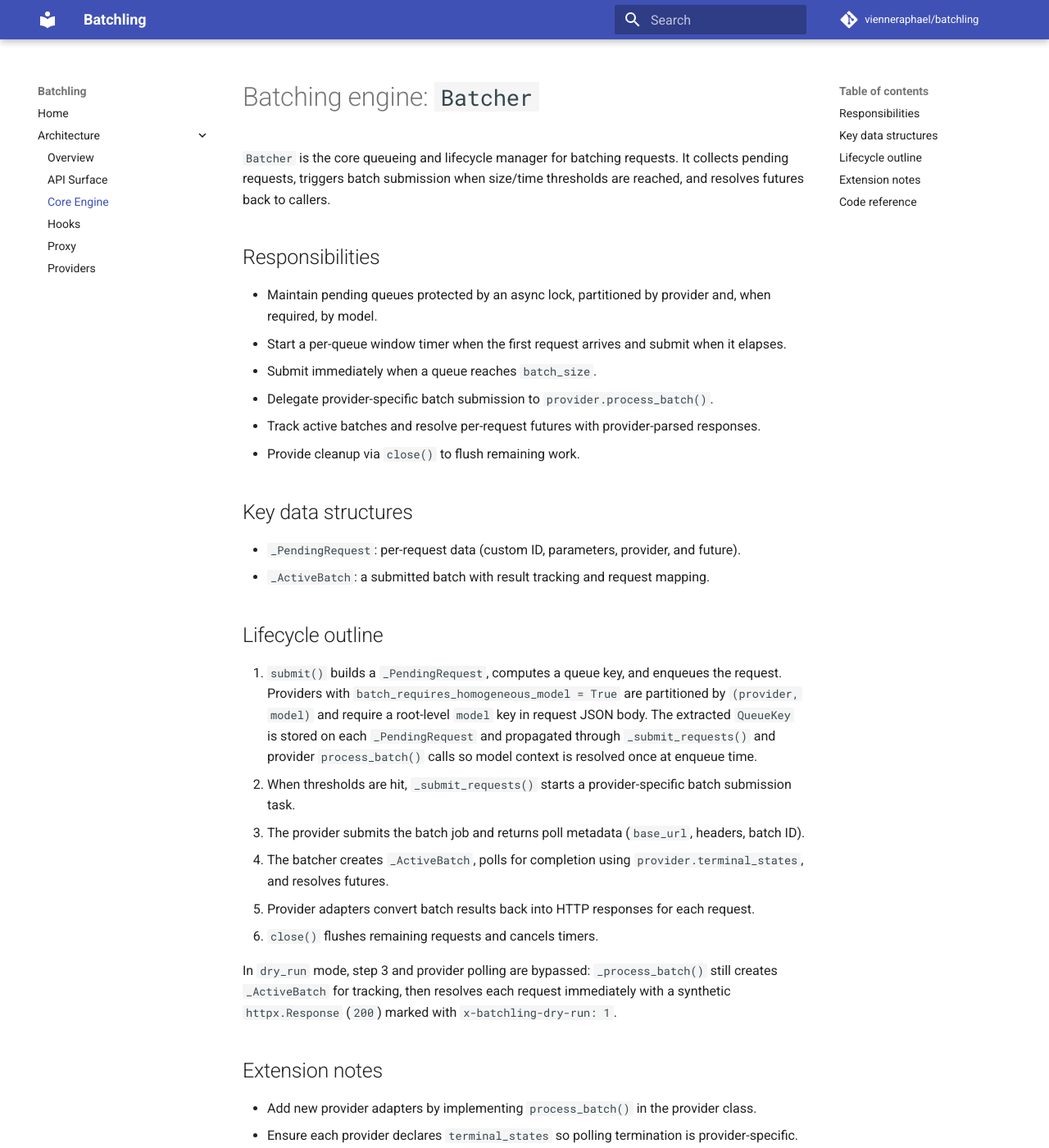
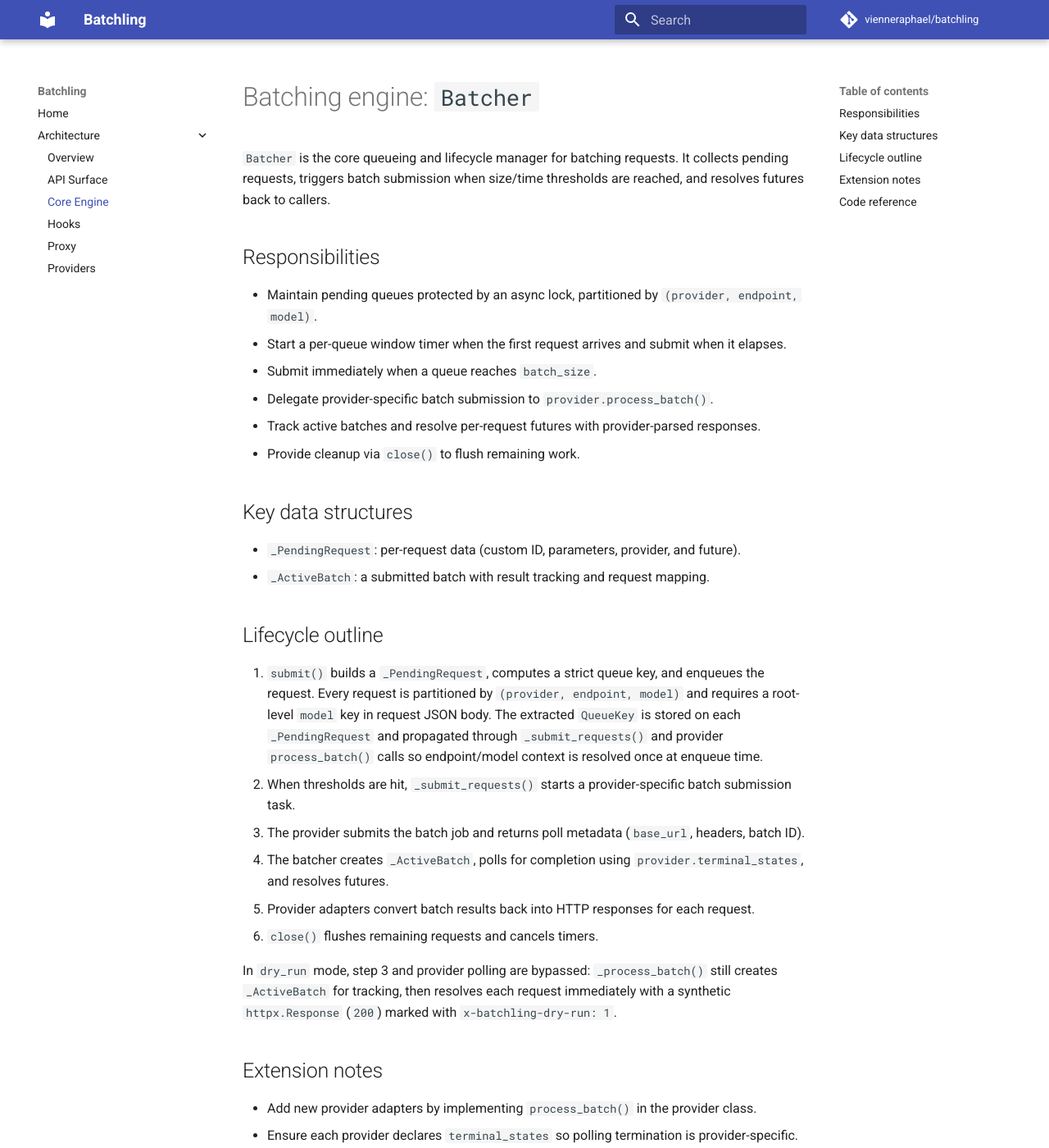
Before and after one commit to vienneraphael/batchling, an MkDocs documentation site: the page built from docs/architecture/core.md, in a window 1280 px wide and 1400 px high. Shown: the whole window at 82% size. Built offline with MkDocs 1.6.1 and Material for MkDocs 9.7.7, drawn with Linux system fonts in a browser that asks for light colours; comment, search, counter and statistics services are not loaded.

Commit message:
docs: document strict global homogeneity model

```diff
--- a/docs/architecture/core.md
+++ b/docs/architecture/core.md
@@ -6,8 +6,8 @@ resolves futures back to callers.
 
 ## Responsibilities
 
-- Maintain pending queues protected by an async lock, partitioned by provider and,
-  when required, by model.
+- Maintain pending queues protected by an async lock, partitioned by
+  `(provider, endpoint, model)`.
 - Start a per-queue window timer when the first request arrives and submit when it elapses.
 - Submit immediately when a queue reaches `batch_size`.
 - Delegate provider-specific batch submission to `provider.process_batch()`.
@@ -21,12 +21,12 @@ resolves futures back to callers.
 
 ## Lifecycle outline
 
-1. `submit()` builds a `_PendingRequest`, computes a queue key, and enqueues the request.
-   Providers with `batch_requires_homogeneous_model = True` are partitioned by
-   `(provider, model)` and require a root-level `model` key in request JSON body.
-   The extracted `QueueKey` is stored on each `_PendingRequest` and propagated through
-   `_submit_requests()` and provider `process_batch()` calls so model context is
-   resolved once at enqueue time.
+1. `submit()` builds a `_PendingRequest`, computes a strict queue key, and enqueues
+   the request. Every request is partitioned by `(provider, endpoint, model)` and
+   requires a root-level `model` key in request JSON body. The extracted `QueueKey`
+   is stored on each `_PendingRequest` and propagated through `_submit_requests()`
+   and provider `process_batch()` calls so endpoint/model context is resolved once
+   at enqueue time.
 2. When thresholds are hit, `_submit_requests()` starts a provider-specific batch submission task.
 3. The provider submits the batch job and returns poll metadata (`base_url`, headers,
    batch ID).
```
Also changed, not shown: docs/architecture/api.md (+2 -0 lines), docs/architecture/providers.md (+4 -5 lines).
